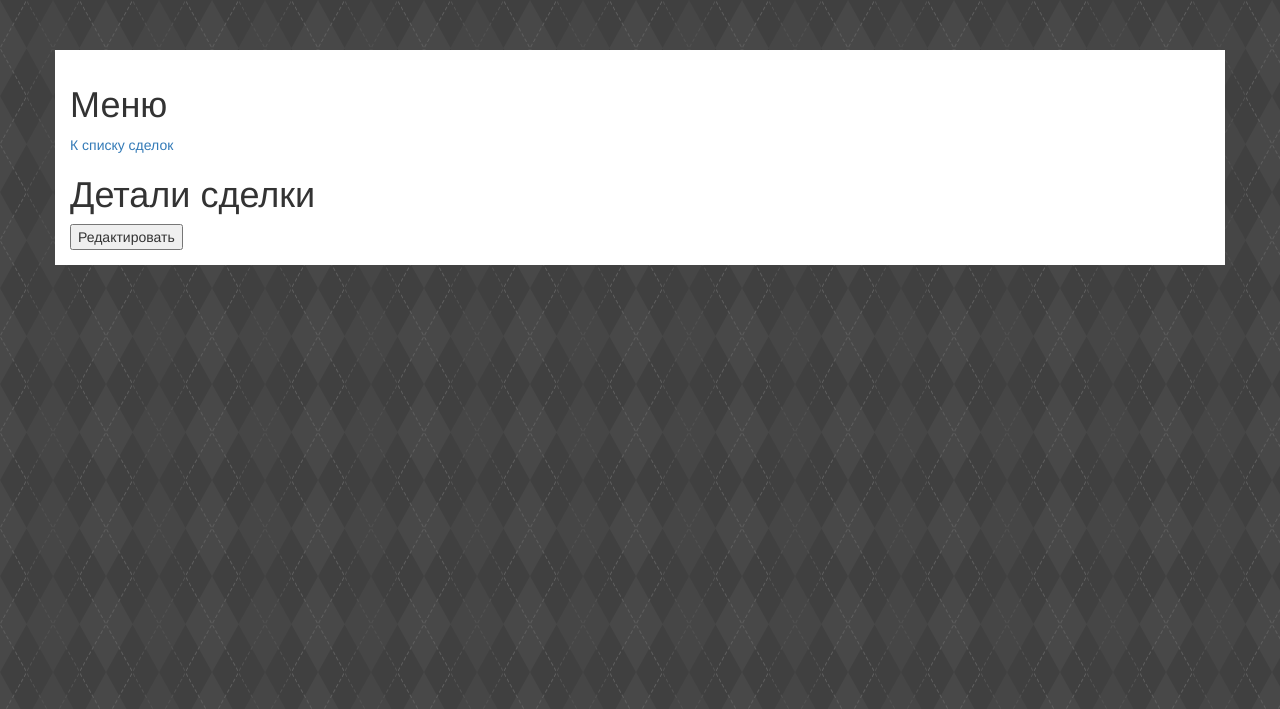
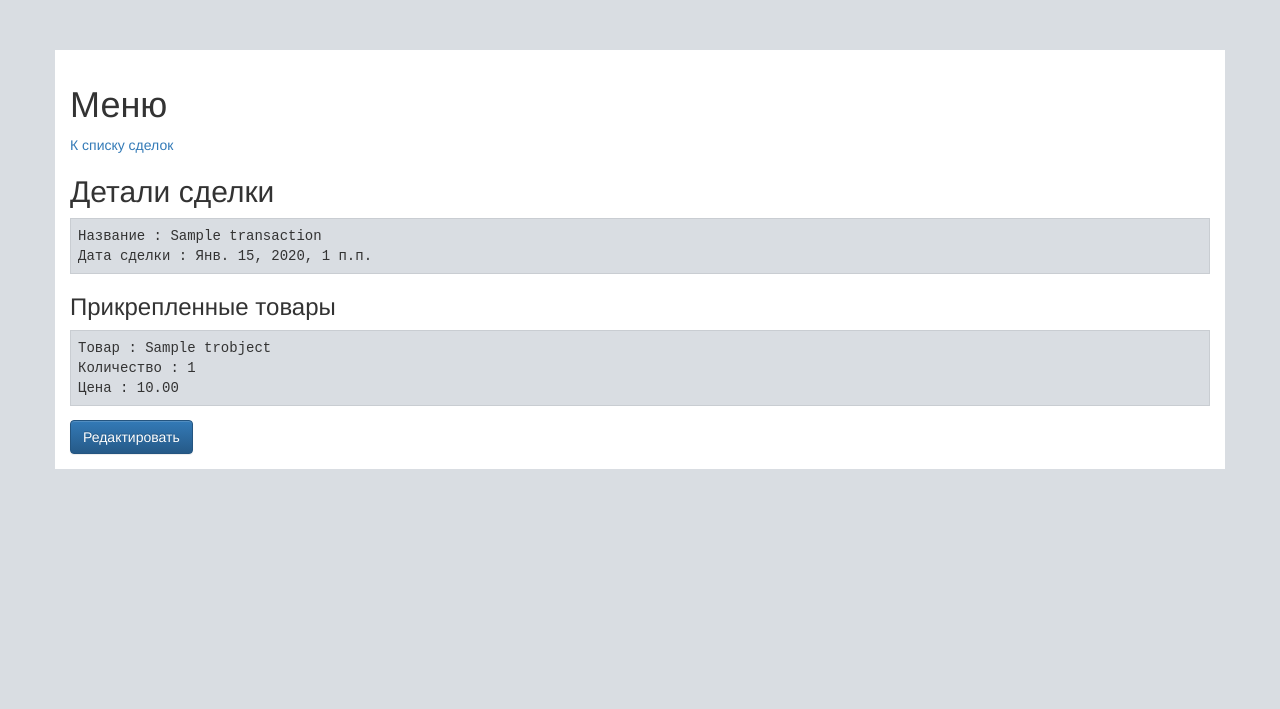
Before and after one commit to NikitaBaikov/djangoProbe, a Django app: page /transactions/1/ in a window 1280 px wide. Shown: the top 709 px of the page. Run offline with Django 3.2, Linux system fonts and the light colour scheme; tables that the repository leaves empty hold one stand-in row (values such as "Sample post"); some libraries are stand-ins or nearby versions.

Commit message:
submit form v2

```diff
--- a/mySite/mySite/static/main.css
+++ b/mySite/mySite/static/main.css
@@ -2,18 +2,10 @@
 	margin-bottom: 20px;
 }
 
-.block_style {
-	border: dashed 1px #634f36; /* Параметры рамки */
-	background: #fffff5; /* Цвет фона */
+.highlighted_div_gray {
+	border: solid 1px #c9cdd2; /* Параметры рамки */
+	background: #d9dde2; /* Цвет фона */
 	font-family: "Courier New", Courier, monospace; /* Шрифт текста */
 	padding: 7px; /* Поля вокруг текста */
 	margin: 0 0 1em; /* Отступы вокруг */
 }
-
-.one-object {
-	margin-top: 20px;
-}
-
-.one-object label {
-	width: 150px;
-}
--- a/mySite/mySite/templates/base.html
+++ b/mySite/mySite/templates/base.html
@@ -9,7 +9,7 @@
 		{% block head %}
 		{% endblock %}
 	</head>
-	<body style="background-image: url('/static/fon.png')">
+	<body style="background: #d9dde2">
 		<div class="container" style="background: #ffffff; margin-top: 50px; padding: 15px">
 			<div class="row">
 				<div class="col-md-12">
--- a/mySite/transactions/forms.py
+++ b/mySite/transactions/forms.py
@@ -8,6 +8,7 @@ class TrObjectForm(ModelForm):
 		model = TrObject
 		fields = ['object_name', 'number', 'price']
 
+	# Добавим к полям класс form-control (нужен для bootstrap)
 	def __init__(self, *args, **kwargs):
 		super(ModelForm, self).__init__(*args, **kwargs)
 		for field in self.fields:
--- a/mySite/transactions/templates/transactions/detail.html
+++ b/mySite/transactions/templates/transactions/detail.html
@@ -2,18 +2,26 @@
 
 {% block page %}
 
-	<h1> Детали сделки </h1>
+	<h2> Детали сделки </h2>
 
-	{% for obj in tr.object_set.all %}
-		<div class="block_style">
-			Название: {{ obj.object_name }} <br>
-			Количество: {{ obj.number }} <br>
-			Цена: {{ obj.price  }} <br>
+	<div class="highlighted_div_gray">
+		{% for field in tr_info %}
+			{{ field.label }} : {{ field.data }} <br>
+		{% endfor %}
+	</div>
+
+	<h3> Прикрепленные товары </h3>
+
+	{% for info_obj in tr_objects_info %}
+		<div class="highlighted_div_gray">
+			{% for field in info_obj %}
+				{{ field.label }} : {{ field.data }} <br>
+			{% endfor %}
 		</div>
 	{% endfor %}
 
 	<form action="{% url 'transactions:edit' transaction_id %}" method="post">
 	{% csrf_token %}
-	    <button> Редактировать </button>
+	    <button class="btn btn-primary"> Редактировать </button>
 	</form>
 {% endblock %}
--- a/mySite/transactions/views.py
+++ b/mySite/transactions/views.py
@@ -2,6 +2,7 @@ from django.shortcuts import render, get_object_or_404, redirect
 from django.http import HttpResponse, HttpResponseRedirect
 from django.template import RequestContext, loader
 from django.forms.formsets import formset_factory
+from django.forms.models import model_to_dict
 
 from .models import Transaction
 from .forms import TrObjectForm, TrForm, MyBaseFormSet
@@ -23,8 +24,13 @@ def detail (request, transaction_id):
 
 	template = loader.get_template('transactions/detail.html')
 
+	tr_info = TrForm(data=model_to_dict(tr))
+	print (tr.trobject_set.all())
+	tr_objects_info = [TrObjectForm(data = model_to_dict(obj)) for obj in tr.trobject_set.all()]
+	print (tr_objects_info)
 	context = RequestContext(request, {
-		'tr': tr,
+		'tr_info': tr_info,
+		'tr_objects_info': tr_objects_info,
 		'transaction_id': transaction_id,
 	})
 
@@ -62,20 +68,30 @@ def edit (request, transaction_id):
 def new_transaction (request):
 	TrObjectFormSet = formset_factory(TrObjectForm, formset=MyBaseFormSet)
 
+	# Обработка формы
 	if request.method == 'POST':
 
 		myTrForm = TrForm(request.POST)
 		myFormset = TrObjectFormSet(request.POST)
 
 		if myFormset.is_valid() and myTrForm.is_valid():
-			myTrForm.save()
-			# TODO прикрепить товары
+			tr_instance = myTrForm.save()
 
+			#  Надо прикрепить товары
+			for form in myFormset:
+				# Данные неполны, нужен еще ключ на саму сделку. Поэтому commit = False
+				instance = form.save(commit = False)
+
+				# Вручную прикрепляем к нашей сделке
+				tr_instance.trobject_set.add(instance)
+
+			# В случае успешной обработки выводим сообщение об успехе
 			return redirect('transactions:index', tr_event = '#add')
 
 		return redirect('transactions:index')
 
 	else:
+		# Переход на страницу с пустой формой
 		template = loader.get_template('transactions/new_transaction.html')
 
 		myTrForm = TrForm()
```
Also changed, not shown: mySite/transactions/templates/transactions/index.html (+4 -4 lines).
